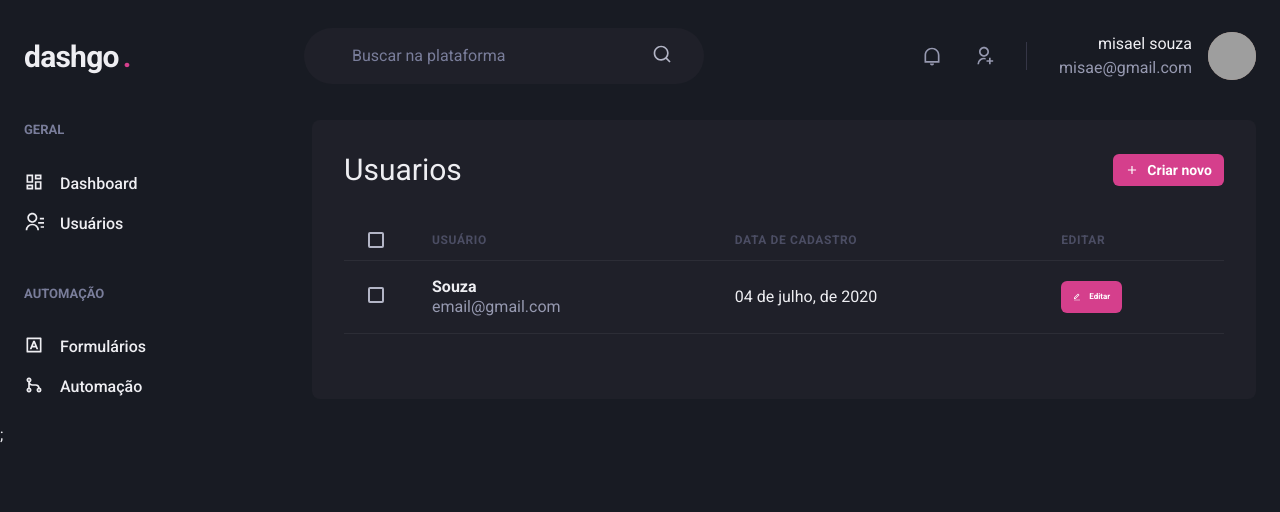
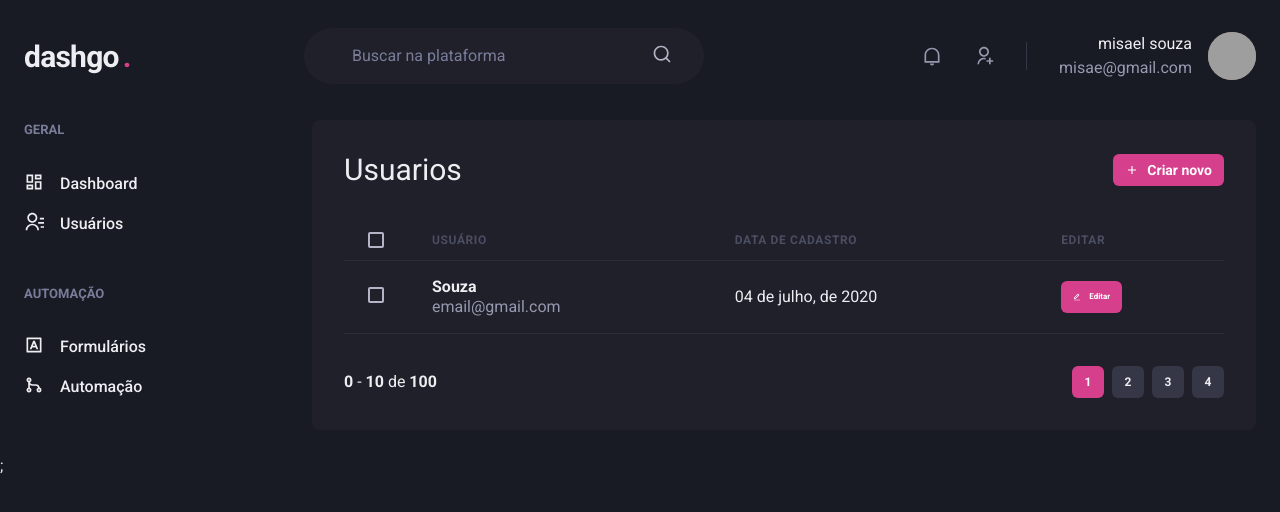
Before and after one commit to misael28/dashGoNext, a Next.js app: page /users in a window 1280 px wide. Shown: the top 512 px of the page. Built offline with nearby package versions, Linux system fonts and the light colour scheme; grey boxes are pictures that could not be loaded.

Commit message:
add create user

```diff
--- /dev/null
+++ b/src/components/Pagination.tsx
@@ -0,0 +1,64 @@
+import { Stack, Button, Box } from "@chakra-ui/react";
+
+export default function Pagination(){
+  return (
+  <Stack
+   direction="row"
+   mt="8"
+   justify="space-between"
+   align="center"
+   spacing="6"
+   >
+
+       <Box>
+           <strong>0</strong> - <strong>10</strong> de <strong>100</strong>
+       </Box>
+    <Stack direction="row" spacing="2"><Button
+        size="sm"
+        fontSize="xs"
+        width="4"
+        colorScheme="pink"
+        disabled
+        _disabled={{
+            bgColor: "pink.500",
+            cursor: "default",
+
+        }}>
+        1
+    </Button>
+    <Button
+        size="sm"
+        fontSize="xs"
+        width="4"
+        bgColor="gray.700"
+        _hover={{
+            bg:"gray.500"
+        }}
+        >
+        2
+    </Button>
+    <Button
+        size="sm"
+        fontSize="xs"
+        width="4"
+        bgColor="gray.700"
+        _hover={{
+            bg:"gray.500"
+        }}
+        >
+        3
+    </Button>
+    <Button
+        size="sm"
+        fontSize="xs"
+        width="4"
+        bgColor="gray.700"
+        _hover={{
+            bg:"gray.500"
+        }}
+        >
+        4
+    </Button></Stack>
+  </Stack>
+  );
+}
--- a/src/pages/users/index.tsx
+++ b/src/pages/users/index.tsx
@@ -6,6 +6,7 @@
     Td, Checkbox, Text  } from '@chakra-ui/react';
 import { RiAddLine, RiEditLine } from 'react-icons/ri';
 import { Header } from '../../components/Header';
+import Pagination from '../../components/Pagination';
 import { Sidebar } from '../../components/Sidebar';
 
 export default function UserList(){
@@ -65,6 +66,7 @@
                                 </Tr>
                             </Tbody>
                             </Table>
+                            <Pagination />
                 </Box>
 
             </Flex>
```
Also changed, not shown: src/pages/users/create.tsx (added, +46 -0 lines).
